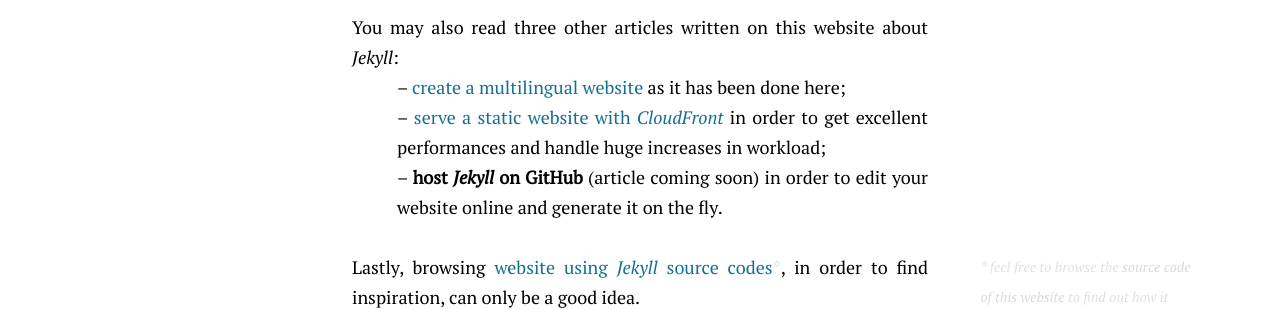
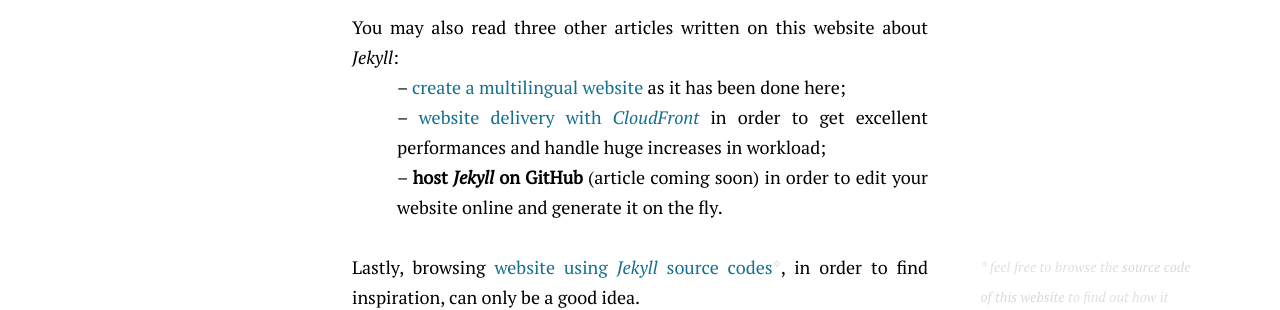
Before and after one commit to simonmeggle/simonmeggle.github.io, a Jekyll site: the page built from _posts/en/2014-09-01-static-website-with-jekyll.md, in a window 1280 px wide and 900 px high, scrolled down 6069 px. Shown: the part 437-747 px from the top of the window. Built offline with Jekyll 4.4.1, drawn with Linux system fonts in a browser that asks for light colours; Markdown is read by kramdown in place of the engine named in the settings.

Commit message:
Updating internal links

```diff
--- a/_posts/en/2014-09-01-static-website-with-jekyll.md
+++ b/_posts/en/2014-09-01-static-website-with-jekyll.md
@@ -152,7 +152,7 @@ This article doesn't claim to be more than a very short introduction to *Jekyll*
 You may also read three other articles written on this website about *Jekyll*:
 
 - [create a multilingual website](http://sylvain.durand.tf/making-jekyll-multilingual/) as it has been done here;
-- [serve a static website with *CloudFront*](http://sylvain.durand.tf/site-statique-avec-cloudfront/) in order to get excellent performances and handle huge increases in workload;
+- [website delivery with *CloudFront*](http://sylvain.durand.tf/website-delivery-with-cloudfront/) in order to get excellent performances and handle huge increases in workload;
 - **host _Jekyll_ on GitHub** (article coming soon) in order to edit your website online and generate it on the fly.
 
 Lastly, browsing [website using *Jekyll* source codes](https://github.com/jekyll/jekyll/wiki/Sites)[[feel free to browse the [source code of this website](https://github.com/sylvaindurand/sylvaindurand.github.io) to find out how it works]], in order to find inspiration, can only be a good idea.
```
Also changed, not shown: _posts/fr/2014-09-01-site-statique-avec-jekyll.md (+1 -1 lines).
